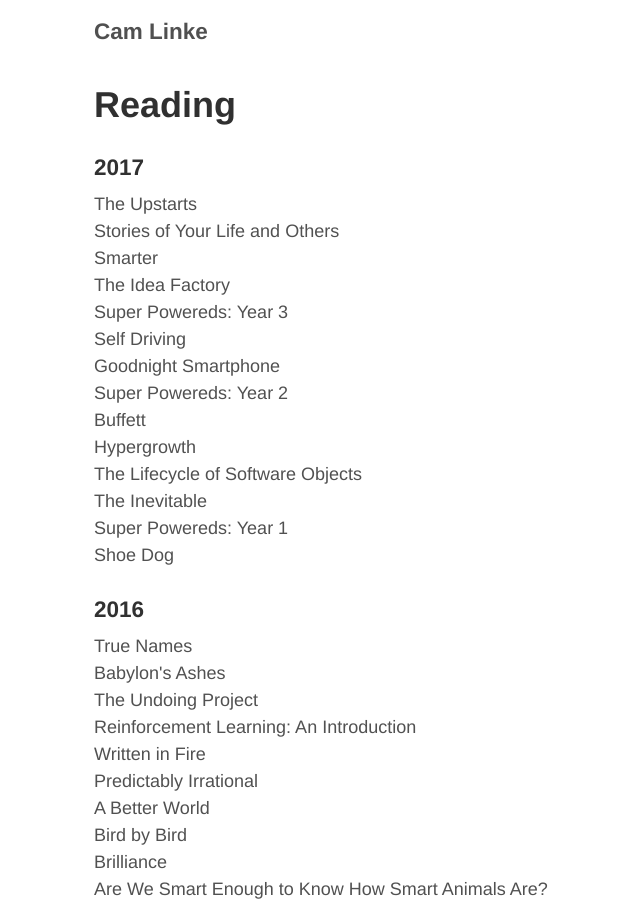
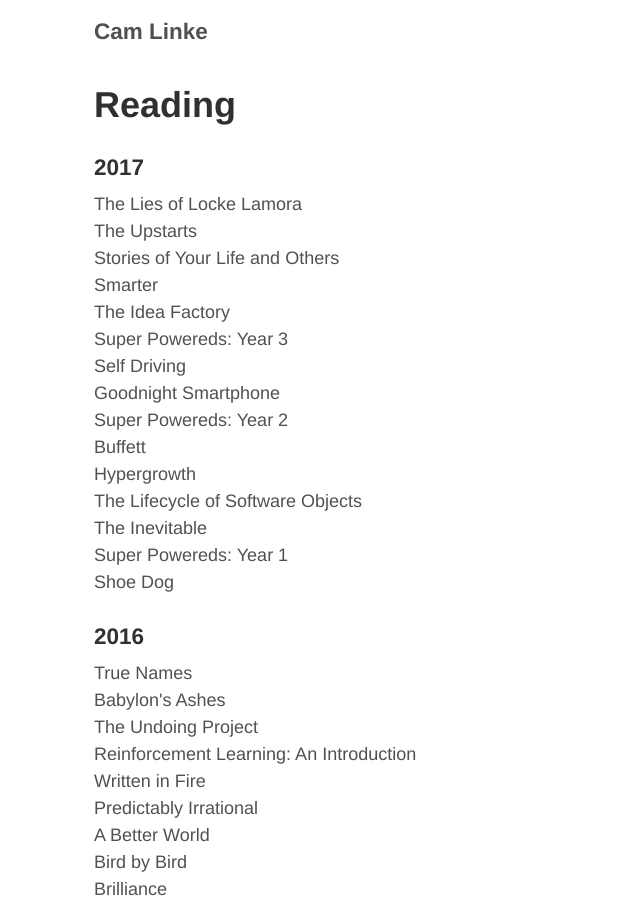
Before and after one commit to camlinke/camlinke.github.io, a Jekyll site: the page built from reading.md, in a window 1280 px wide and 900 px high. Shown: the whole window, without its empty margins (231-871 px from the left). Built offline with Jekyll 4.4.1, drawn with Linux system fonts in a browser that asks for light colours; nearby versions of some CDN libraries.

Commit message:
updated reading

```diff
--- a/reading.md
+++ b/reading.md
@@ -5,6 +5,7 @@
 
 <h3>2017</h3>
 <ul class="frontpage-list">
+    <li>The Lies of Locke Lamora</li>
     <li>The Upstarts</li>
     <li>Stories of Your Life and Others</li>
     <li>Smarter</li>
```
